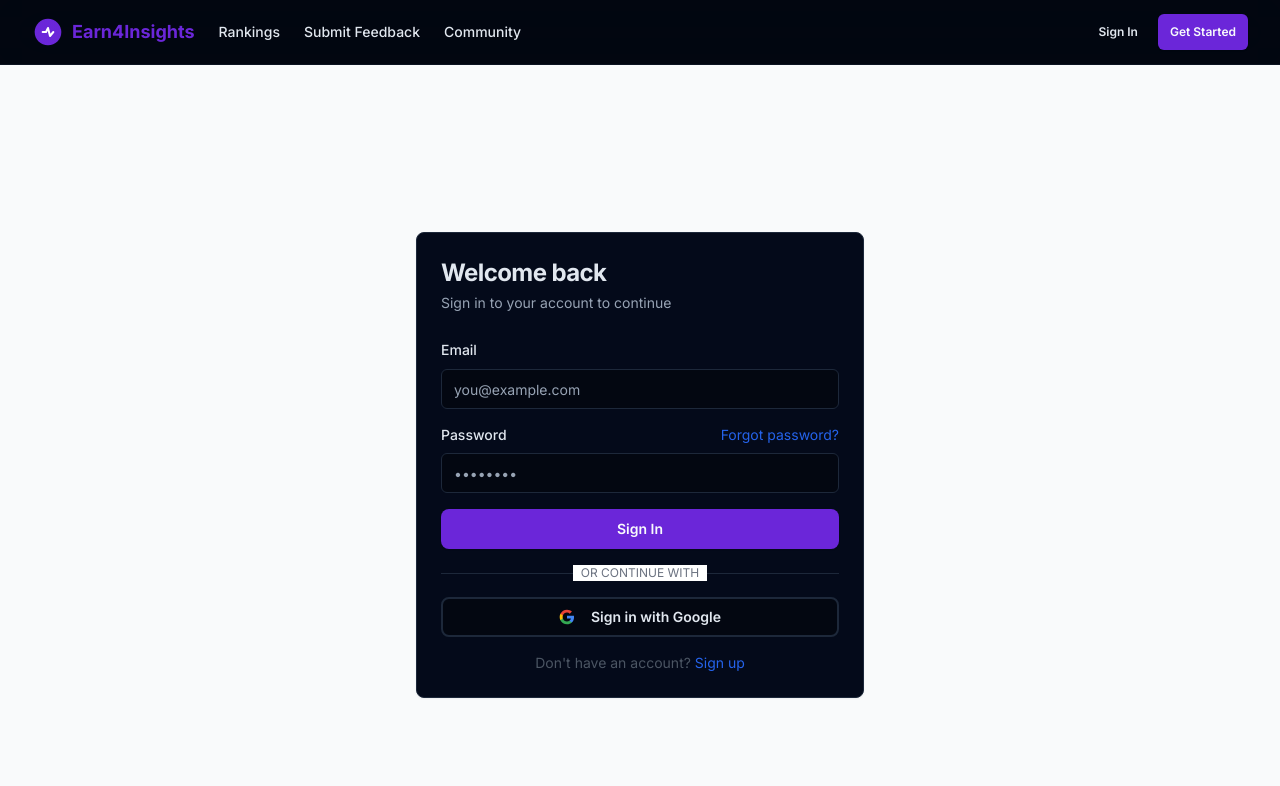
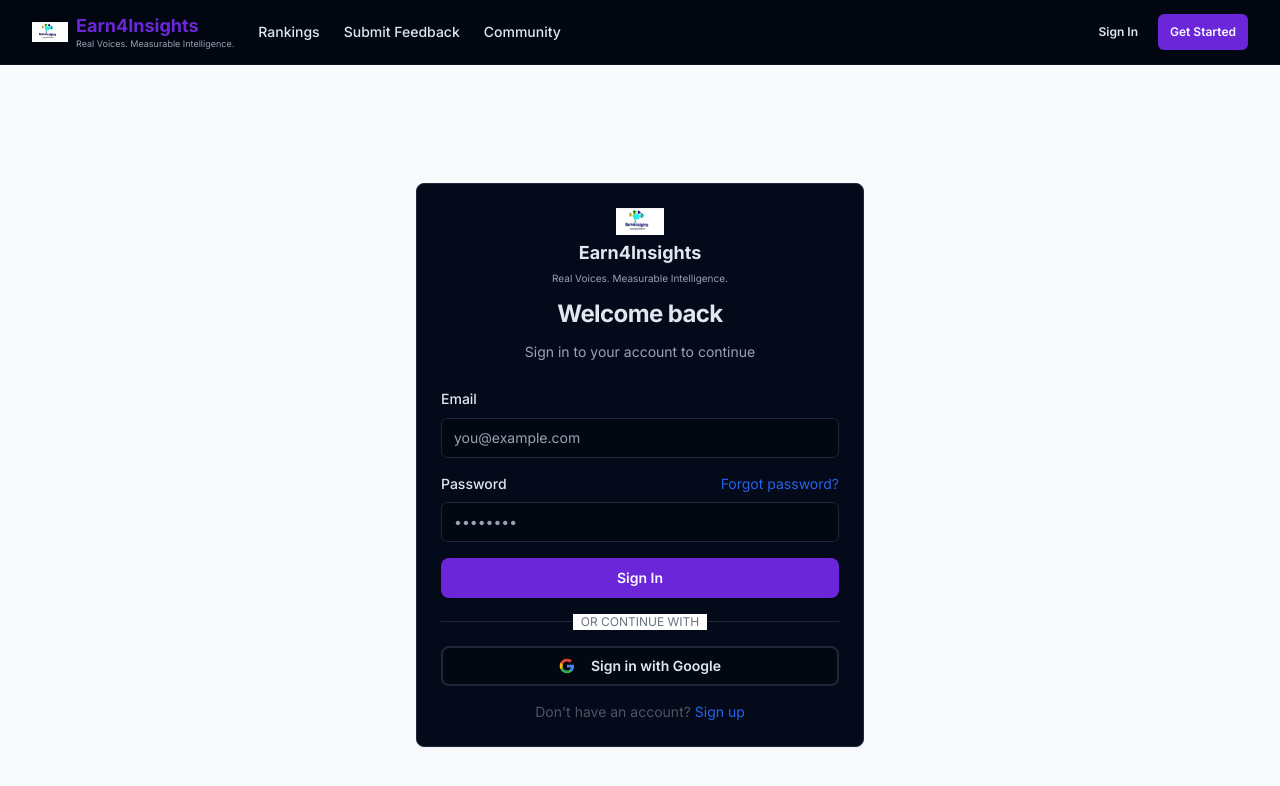
Before and after one commit to vishjoshi789-debug/earn4insights, a Next.js app: page /login in a window 1280 px wide. Shown: the top 786 px of the page. Built offline with nearby package versions, Linux system fonts and the light colour scheme; no server answers.

Commit message:
brand: add logo and tagline across entire app

```diff
--- a/src/app/(auth)/login/page.tsx
+++ b/src/app/(auth)/login/page.tsx
@@ -10,6 +10,7 @@
 import { Alert, AlertDescription } from '@/components/ui/alert'
 import { signInAction, signInWithGoogleAction } from '@/lib/actions/auth.actions'
 import { Loader2, AlertCircle } from 'lucide-react'
+import { Logo } from '@/components/logo'
 
 export default function LoginPage() {
   const router = useRouter()
@@ -42,9 +43,16 @@
   return (
     <div className="flex min-h-screen items-center justify-center bg-gray-50 px-4 py-12">
       <Card className="w-full max-w-md">
-        <CardHeader className="space-y-1">
-          <CardTitle className="text-2xl font-bold">Welcome back</CardTitle>
-          <CardDescription>
+        <CardHeader className="space-y-3">
+          <div className="flex flex-col items-center gap-1">
+            <Logo size={48} />
+            <span className="font-headline font-bold text-lg">Earn4Insights</span>
+            <span className="text-[10px] text-muted-foreground">
+              Real Voices. Measurable Intelligence.
+            </span>
+          </div>
+          <CardTitle className="text-2xl font-bold text-center">Welcome back</CardTitle>
+          <CardDescription className="text-center">
             Sign in to your account to continue
           </CardDescription>
         </CardHeader>
--- a/src/app/(auth)/signup/page.tsx
+++ b/src/app/(auth)/signup/page.tsx
@@ -12,6 +12,7 @@
 import { RadioGroup, RadioGroupItem } from '@/components/ui/radio-group'
 import { signUpAction, signInWithGoogleAction } from '@/lib/actions/auth.actions'
 import { Loader2, AlertCircle } from 'lucide-react'
+import { Logo } from '@/components/logo'
 
 export default function SignupPage() {
   const router = useRouter()
@@ -51,9 +52,16 @@
   return (
     <div className="flex min-h-screen items-center justify-center bg-gray-50 px-4 py-12">
       <Card className="w-full max-w-md">
-        <CardHeader className="space-y-1">
-          <CardTitle className="text-2xl font-bold">Create an account</CardTitle>
-          <CardDescription>
+        <CardHeader className="space-y-3">
+          <div className="flex flex-col items-center gap-1">
+            <Logo size={48} />
+            <span className="font-headline font-bold text-lg">Earn4Insights</span>
+            <span className="text-[10px] text-muted-foreground">
+              Real Voices. Measurable Intelligence.
+            </span>
+          </div>
+          <CardTitle className="text-2xl font-bold text-center">Create an account</CardTitle>
+          <CardDescription className="text-center">
             Choose your account type and get started
           </CardDescription>
         </CardHeader>
--- a/src/app/dashboard/DashboardShell.tsx
+++ b/src/app/dashboard/DashboardShell.tsx
@@ -111,10 +111,15 @@
     <SidebarProvider>
       <Sidebar>
         <SidebarHeader>
-          <div className="flex items-center gap-2" data-tour="welcome">
-            <Logo />
-            <span className="text-lg font-headline font-semibold">
-              Earn4Insights
+          <div className="flex flex-col gap-1" data-tour="welcome">
+            <div className="flex items-center gap-2">
+              <Logo size={36} />
+              <span className="text-lg font-headline font-semibold">
+                Earn4Insights
+              </span>
+            </div>
+            <span className="text-[10px] text-muted-foreground leading-tight pl-1">
+              Real Voices. Measurable Intelligence.
             </span>
           </div>
         </SidebarHeader>
--- a/src/app/layout.tsx
+++ b/src/app/layout.tsx
@@ -23,8 +23,13 @@
 }
 
 export const metadata: Metadata = {
-  title: 'Earn4Insights - Customer Intelligence Platform',
-  description: 'Turn customer feedback into product success. Launch products with confidence through real-time insights and rankings.',
+  title: 'Earn4Insights — Real Voices. Measurable Intelligence.',
+  description: 'Where consumer voice powers better products. Multimodal and multilingual feedback transformed into real-time product intelligence — helping brands build smarter and consumers shape the products they use.',
+  openGraph: {
+    title: 'Earn4Insights — Real Voices. Measurable Intelligence.',
+    description: 'Where consumer voice powers better products. Multimodal feedback, multilingual intelligence, real-time analytics and personalized recommendations.',
+    images: [{ url: '/logo.png', width: 512, height: 512, alt: 'Earn4Insights' }],
+  },
 }
 
 export default function RootLayout({
--- a/src/app/page.tsx
+++ b/src/app/page.tsx
@@ -1,4 +1,5 @@
 import Link from 'next/link'
+import Image from 'next/image'
 import { Button } from '@/components/ui/button'
 import { Card, CardContent } from '@/components/ui/card'
 import { ArrowRight, BarChart3, MessageSquare, TrendingUp, Users, Building2 } from 'lucide-react'
@@ -16,12 +17,14 @@
             </span>
             <span className="text-primary font-medium">Now Live</span>
           </div>
+          <div className="flex justify-center mb-6">
+            <Image src="/logo.png" alt="Earn4Insights" width={72} height={72} priority />
+          </div>
           <h1 className="text-balance text-foreground">
-            Turn Customer Feedback Into Product Success
+            Where Consumer Voice Powers Better Products.
           </h1>
-          <p className="mx-auto mt-6 max-w-2xl text-lg">
-            Launch products with confidence. Get instant feedback, track rankings,
-            and understand what drives customer satisfaction.
+          <p className="mx-auto mt-6 max-w-2xl text-lg leading-relaxed">
+            Multimodal and multilingual feedback transformed into real-time product intelligence — helping brands build smarter and consumers shape the products they use. Launch with confidence through personalized recommendations, live analytics, and structured rankings.
           </p>
           <div className="mt-10 flex items-center justify-center gap-4">
             <Button size="lg" asChild className="gap-2 bg-primary hover:bg-primary/90">
@@ -247,8 +250,11 @@
 
             <div>
               <h4 className="text-sm font-semibold text-foreground">Earn4Insights</h4>
-              <p className="mt-4 text-sm text-muted-foreground">
-                Empowering brands and consumers through intelligent feedback.
+              <p className="mt-2 text-xs italic text-muted-foreground">
+                Real Voices. Measurable Intelligence.
+              </p>
+              <p className="mt-3 text-sm text-muted-foreground">
+                Multimodal feedback. Multilingual intelligence. Real-time analytics and personalized recommendations — structured for brands, rewarding consumers.
               </p>
             </div>
           </div>
--- a/src/components/logo.tsx
+++ b/src/components/logo.tsx
@@ -1,37 +1,14 @@
-export function Logo({ className }: { className?: string }) {
+import Image from 'next/image'
+
+export function Logo({ className, size = 32 }: { className?: string; size?: number }) {
   return (
-    <svg
-      width="32"
-      height="32"
-      viewBox="0 0 32 32"
-      fill="none"
-      xmlns="http://www.w3.org/2000/svg"
+    <Image
+      src="/logo.png"
+      alt="Earn4Insights"
+      width={size}
+      height={size}
       className={className}
-    >
-      <path
-        d="M16 2.66663C8.63636 2.66663 2.66667 8.63632 2.66667 16C2.66667 23.3636 8.63636 29.3333 16 29.3333C23.3636 29.3333 29.3333 23.3636 29.3333 16C29.3333 8.63632 23.3636 2.66663 16 2.66663Z"
-        fill="url(#paint0_linear_logo)"
-      />
-      <path
-        d="M10.6667 16H14L16 12L18 20L21.3333 16"
-        stroke="white"
-        strokeWidth="2"
-        strokeLinecap="round"
-        strokeLinejoin="round"
-      />
-      <defs>
-        <linearGradient
-          id="paint0_linear_logo"
-          x1="2.66667"
-          y1="16"
-          x2="29.3333"
-          y2="16"
-          gradientUnits="userSpaceOnUse"
-        >
-          <stop stopColor="hsl(var(--accent))" />
-          <stop offset="1" stopColor="hsl(var(--primary))" />
-        </linearGradient>
-      </defs>
-    </svg>
+      priority
+    />
   );
 }
--- a/src/components/site-header.tsx
+++ b/src/components/site-header.tsx
@@ -52,9 +52,14 @@
           <SheetContent side="left">
             <SheetHeader>
               <SheetTitle>
-                <div className="flex items-center gap-2">
-                  <Logo />
-                  <span className="font-bold font-headline text-lg">Earn4Insights</span>
+                <div className="flex flex-col gap-0.5">
+                  <div className="flex items-center gap-2">
+                    <Logo size={36} />
+                    <span className="font-bold font-headline text-lg">Earn4Insights</span>
+                  </div>
+                  <span className="text-[10px] text-muted-foreground font-normal leading-tight pl-1">
+                    Real Voices. Measurable Intelligence.
+                  </span>
                 </div>
               </SheetTitle>
             </SheetHeader>
@@ -91,10 +96,15 @@
         </Sheet>
 
         <Link href="/" className="mr-6 flex items-center space-x-2 group">
-          <Logo />
-          <span className="font-bold font-headline text-lg bg-gradient-to-r from-primary via-accent to-primary bg-clip-text text-transparent group-hover:from-accent group-hover:via-primary group-hover:to-accent transition-all">
-            Earn4Insights
-          </span>
+          <Logo size={36} />
+          <div className="flex flex-col">
+            <span className="font-bold font-headline text-lg bg-gradient-to-r from-primary via-accent to-primary bg-clip-text text-transparent group-hover:from-accent group-hover:via-primary group-hover:to-accent transition-all leading-tight">
+              Earn4Insights
+            </span>
+            <span className="text-[9px] text-muted-foreground leading-tight">
+              Real Voices. Measurable Intelligence.
+            </span>
+          </div>
         </Link>
         <nav className="hidden flex-1 items-center gap-6 text-sm md:flex">
           <Link
```
Also changed, not shown: public/logo.png (added), 1 other file (tests, documents, lock files or other folders).
